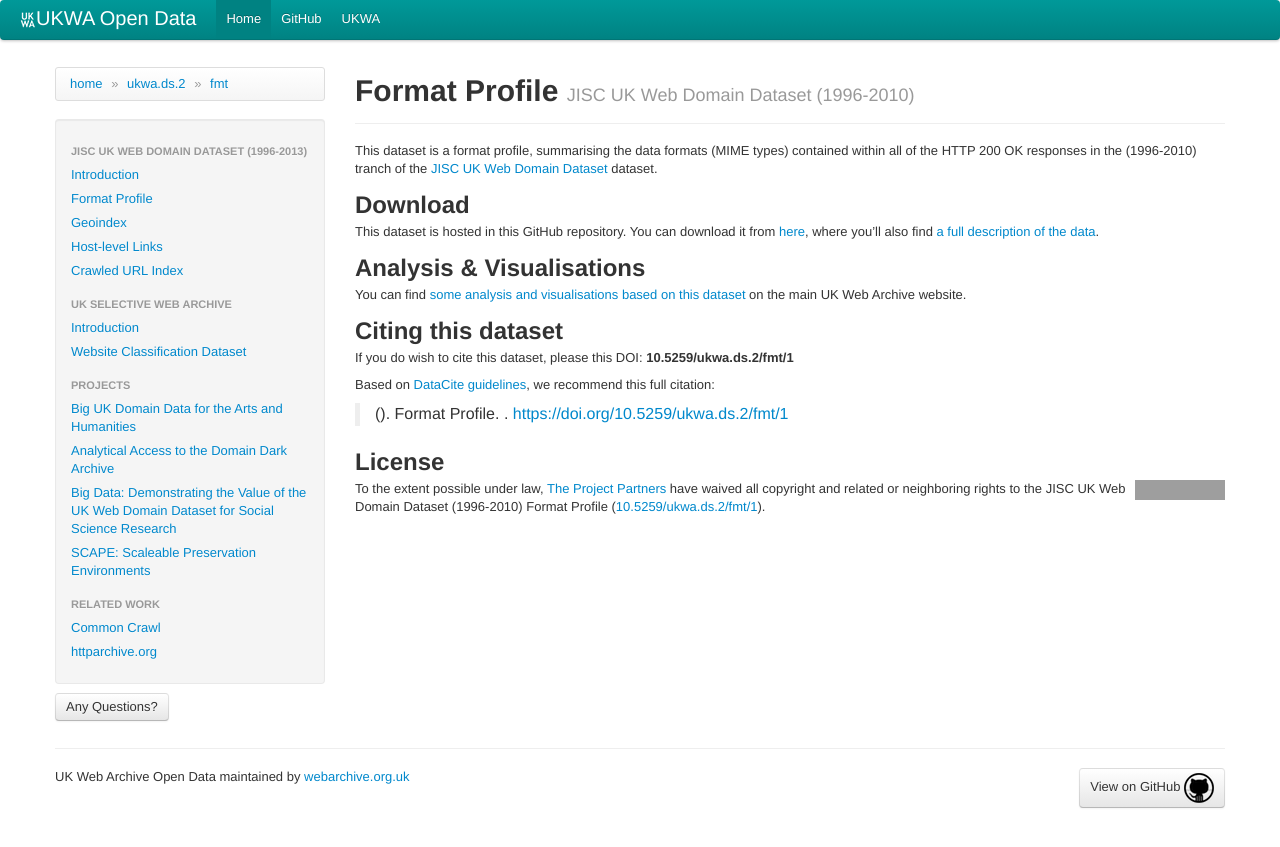
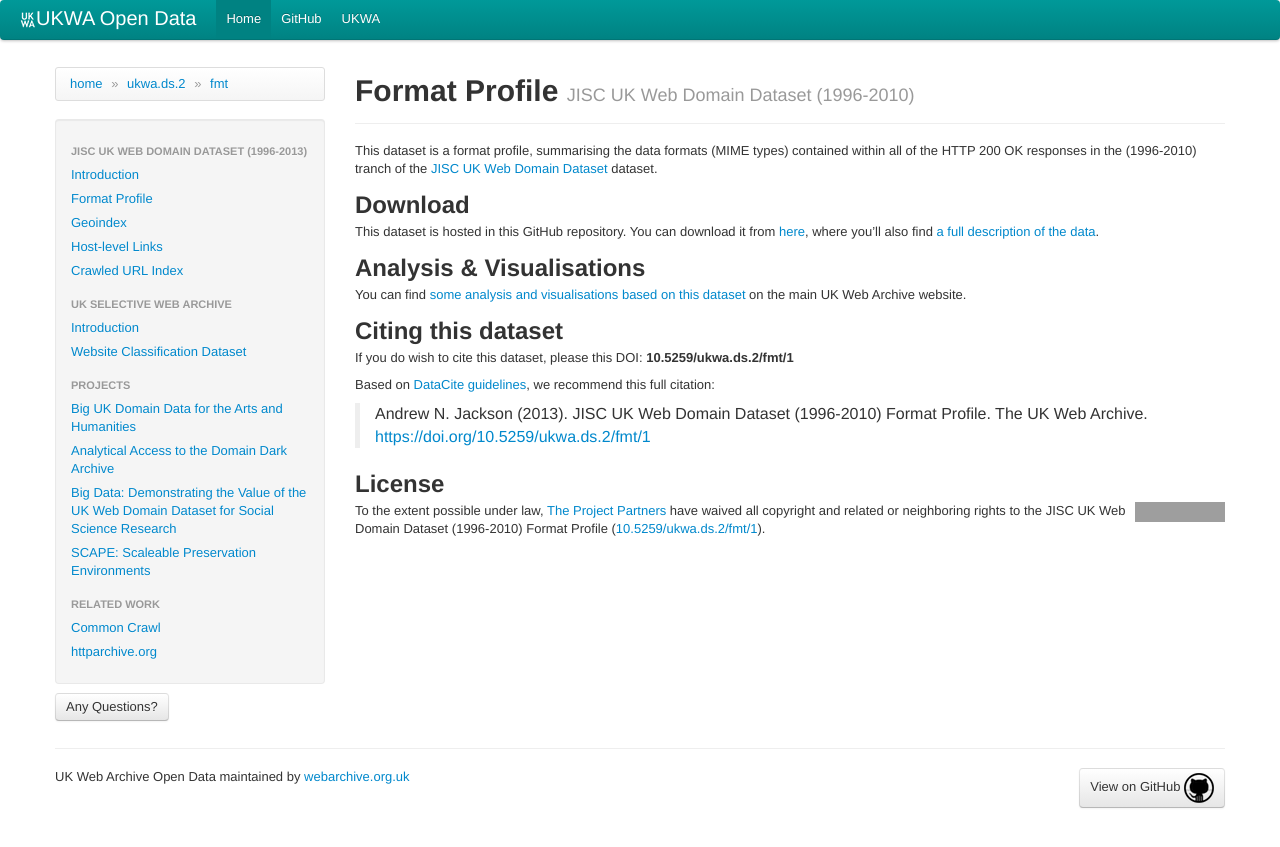
Before and after one commit to ukwa/opendata, a Jekyll site: the page built from ukwa.ds.2/fmt/index.md, in a window 1280 px wide. Shown: the top 847 px of the page. Built offline with Jekyll 4.4.1, drawn with Linux system fonts in a browser that asks for light colours; grey boxes are pictures that could not be loaded.

Commit message:
Added some metadata.

```diff
--- a/_includes/cite_doi.md
+++ b/_includes/cite_doi.md
@@ -5,4 +5,4 @@
 
 Based on [DataCite guidelines](https://www.datacite.org/cite-your-data.html), we recommend this full citation:
 
-> {{ page.creators }} ({{ page.year }}). {{ page.title }}. {{ page.publisher}}. <a href="https://doi.org/{{ page.doi }}">https://doi.org/{{ page.doi }}</a>
+> {{ page.creators }} ({{ page.year }}). {{ page.subtitle }} {{ page.title }}. The UK Web Archive. <a href="https://doi.org/{{ page.doi }}">https://doi.org/{{ page.doi }}</a>
--- a/ukwa.ds.2/fmt/index.md
+++ b/ukwa.ds.2/fmt/index.md
@@ -3,6 +3,8 @@
 title: Format Profile
 subtitle: JISC UK Web Domain Dataset (1996-2010)
 doi: 10.5259/ukwa.ds.2/fmt/1
+creators: Andrew N. Jackson
+year: 2013
 ---
 
 This dataset is a format profile, summarising the data formats (MIME types) contained within all of the HTTP 200 OK responses in the (1996-2010) tranch of the [JISC UK Web Domain Dataset]({{ site.baseurl }}/ukwa.ds.2/) dataset.
```
Also changed, not shown: ukwa.ds.2/geo/index.md (+2 -0 lines), ukwa.ds.2/host-linkage/index.md (+2 -0 lines).
